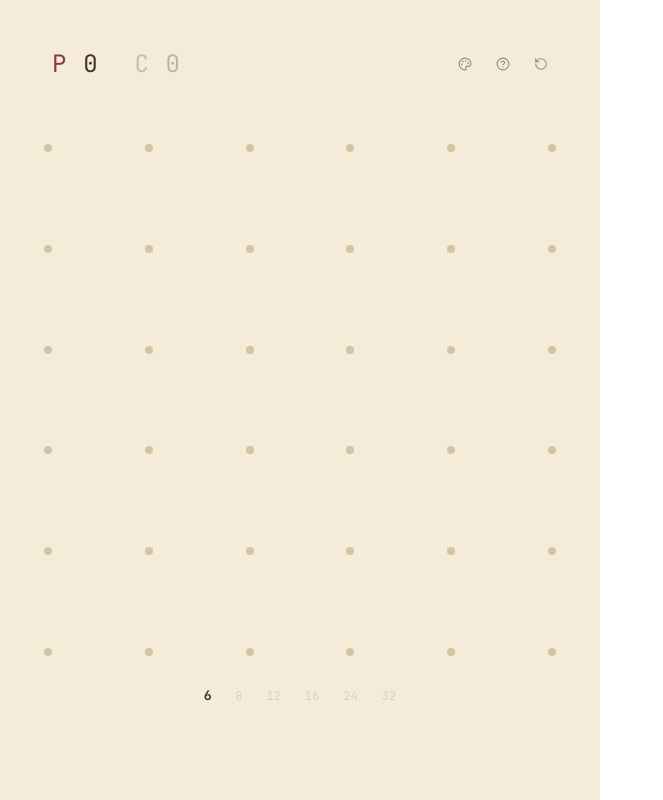
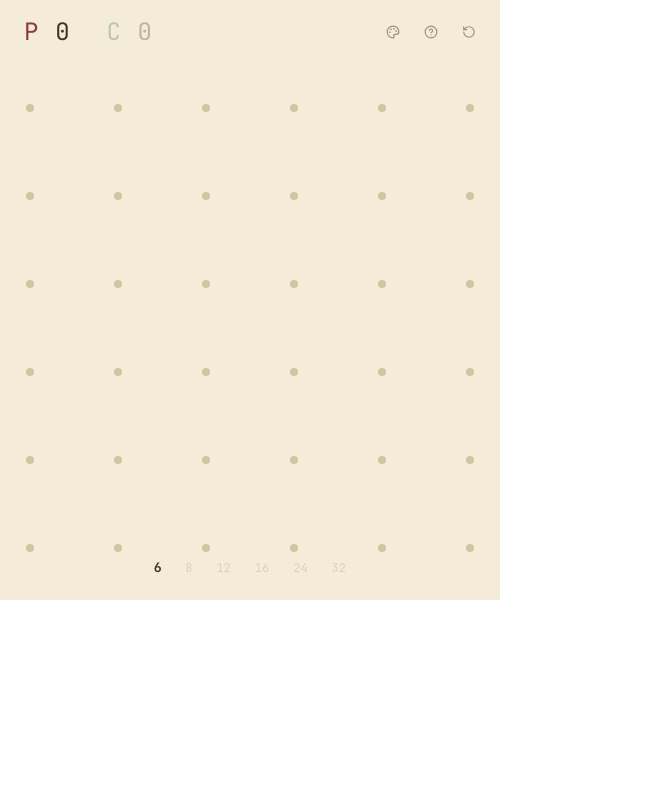
Before and after one commit to stevenselcuk/OneLittleMistake, a React (Vite) app: page / in a window 1280 px wide. Shown: the whole page, without its empty margins (0-663 px from the left). Built offline with nearby package versions, Linux system fonts and the light colour scheme.

Commit message:
[EXT] Popup overflow solved

```diff
--- a/src/App.tsx
+++ b/src/App.tsx
@@ -68,7 +68,9 @@ export default function App() {
   const [turn, setTurn] = useState<Player>(() => initialGameState?.turn ?? INITIAL_STARTER);
   const [scores, setScores] = useState(() => initialGameState?.scores ?? { P: 0, C: 0 });
   const [gameOver, setGameOver] = useState(false);
-  const [lastLineId, setLastLineId] = useState<string | null>(() => initialGameState?.lastLineId ?? null);
+  const [lastLineId, setLastLineId] = useState<string | null>(
+    () => initialGameState?.lastLineId ?? null,
+  );
   const [toast, setToast] = useState<{ message: string; isVisible: boolean }>(() => {
     if (initialGameState) {
       return { message: 'Game loaded!', isVisible: true };
@@ -275,14 +277,15 @@ export default function App() {
 
   return (
     <div
-      className={`min-h-screen ${theme.appBg} ${theme.appText} flex flex-col items-center p-4 font-sans transition-colors duration-500`}
+      className={`h-full w-full overflow-hidden ${theme.appBg} ${theme.appText} flex flex-col items-center p-4 font-sans transition-colors duration-500`}
     >
       <h1 className="sr-only">One Little Mistake - Dots and Boxes Game</h1>
       <motion.div
         initial={{ opacity: 0 }}
         animate={{ opacity: 1 }}
-        className="flex w-full max-w-[512px] flex-1 flex-col items-center justify-center pb-12"
+        className="flex min-h-0 w-full max-w-[500px] flex-1 flex-col items-center justify-between pb-2"
       >
+        <div className="w-full shrink-0">
           <ScoreBoard
             scores={scores}
             turn={turn}
@@ -293,8 +296,11 @@ export default function App() {
             onThemeChange={setThemeName}
             onInfoOpen={() => setIsInfoOpen(true)}
           />
+        </div>
 
-        <div className="mt-4 flex aspect-square w-full max-w-[512px] items-center justify-center">
+        <div className="my-2 flex min-h-0 w-full flex-1 items-center justify-center">
+          <div className="relative aspect-square h-full max-w-full">
+            <div className="absolute inset-0">
               <GameBoard
                 gridSize={gridSize}
                 lines={lines}
@@ -305,9 +311,11 @@ export default function App() {
                 lastLineId={lastLineId}
               />
             </div>
+          </div>
+        </div>
 
         <div
-          className={`mt-8 flex items-center justify-center gap-6 font-mono text-xs ${theme.mutedText} transition-colors duration-500`}
+          className={`flex shrink-0 items-center justify-center gap-6 font-mono text-xs ${theme.mutedText} transition-colors duration-500`}
         >
           {LEVELS.map((size) => {
             const isUnlocked = size <= maxUnlocked;
--- a/src/index.css
+++ b/src/index.css
@@ -8,9 +8,20 @@
 
 html,
 body {
-  width: 600px;
-  height: 800px;
+  width: 500px;
+  height: 600px;
+  min-width: 500px;
+  min-height: 600px;
+  max-width: 500px;
+  max-height: 600px;
   margin: 0;
   padding: 0;
-  overflow-x: hidden;
+  overflow: hidden;
+  box-sizing: border-box;
 }
+
+#root {
+  width: 100%;
+  height: 100%;
+  overflow: hidden;
+}
```
Also changed, not shown: 1 other file (tests, documents, lock files or other folders). Lines whose indentation alone changed are shown as unchanged.
